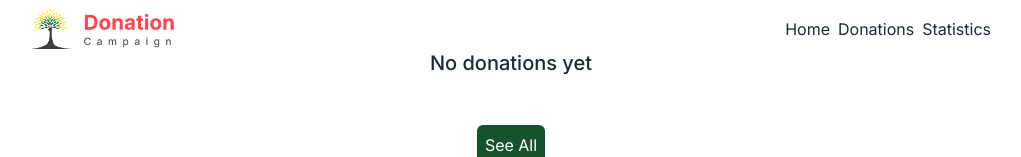
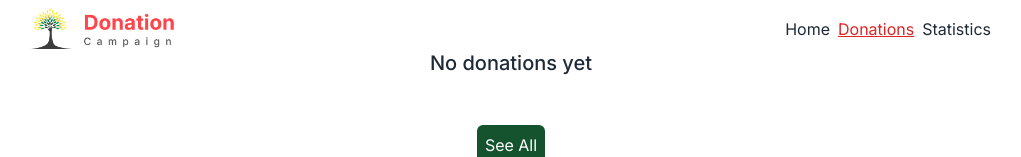
Before and after one commit to rezoanahmed/purnor-jonno, a React (Vite) app: page /donantions in a window 1280 px wide. Shown: the top 157 px of the page, without its empty margins (129-1150 px from the left). Built offline with nearby package versions, Linux system fonts and the light colour scheme.

Commit message:
added navlink active styles

```diff
--- a/src/components/Hero/Hero.jsx
+++ b/src/components/Hero/Hero.jsx
@@ -1,7 +1,21 @@
-
+import { useState } from "react";
+import { Link } from "react-router-dom";
 
 
 const Hero = () => {
+    const [inputValue, setInputValue] = useState('');  // State for the input value
+
+    // This function is triggered whenever the input value changes
+    const handleInputChange = (event) => {
+        setInputValue(event.target.value);
+    }
+
+
+    const handleClick=()=>{
+        console.log(inputValue);
+
+
+    }
     return (
         <>
             <div>
@@ -11,8 +25,10 @@ const Hero = () => {
                         <div className="flex flex-col items-center">
                             <h1 className="mb-5 text-xl md:text-4xl font-bold">I Grow By Helping People In Need</h1>
                             <div className='flex'>
-                            <input type="text" placeholder="Search Here" className="input input-bordered w-3/4 lg:w-full text-sm max-w-xs" />
-                            <button className="bg-red-400 text-sm px-4 rounded-r-lg -mx-2 text-white">Search</button>
+                                <input value={inputValue}
+                                    onChange={handleInputChange} type="text" placeholder="Search Here" className="input input-bordered w-3/4 lg:w-full text-sm max-w-xs" />
+                                <Link onClick={()=>handleClick()} className="flex justify-center items-center bg-red-400 text-sm px-4 rounded-r-lg -mx-2 text-white">Search</Link>
+
                             </div>
                         </div>
                     </div>
--- a/src/components/NavBar/Navbar.jsx
+++ b/src/components/NavBar/Navbar.jsx
@@ -9,9 +9,12 @@ const Navbar = () => {
                 <Link to='/'><img src="../../../public/Logo.png" alt="" className="w-36"/></Link>
             </div>
             <div className="flex gap-2">
-                <NavLink to='/'>Home</NavLink>
-                <NavLink to='/donantions'>Donations</NavLink>
-                <NavLink to='/stats'>Statistics</NavLink>
+                <NavLink to='/' className={({ isActive, isPending }) =>
+    isPending ? "" : isActive ? "text-red-600 underline" : ""}>Home</NavLink>
+                <NavLink to='/donantions' className={({ isActive, isPending }) =>
+    isPending ? "" : isActive ? "text-red-600 underline" : ""}>Donations</NavLink>
+                <NavLink to='/stats' className={({ isActive, isPending }) =>
+    isPending ? "" : isActive ? "text-red-600 underline" : ""}>Statistics</NavLink>
             </div>
         </div>
         {/* <Outlet></Outlet> */}
```
Lines whose indentation alone changed are shown as unchanged.
